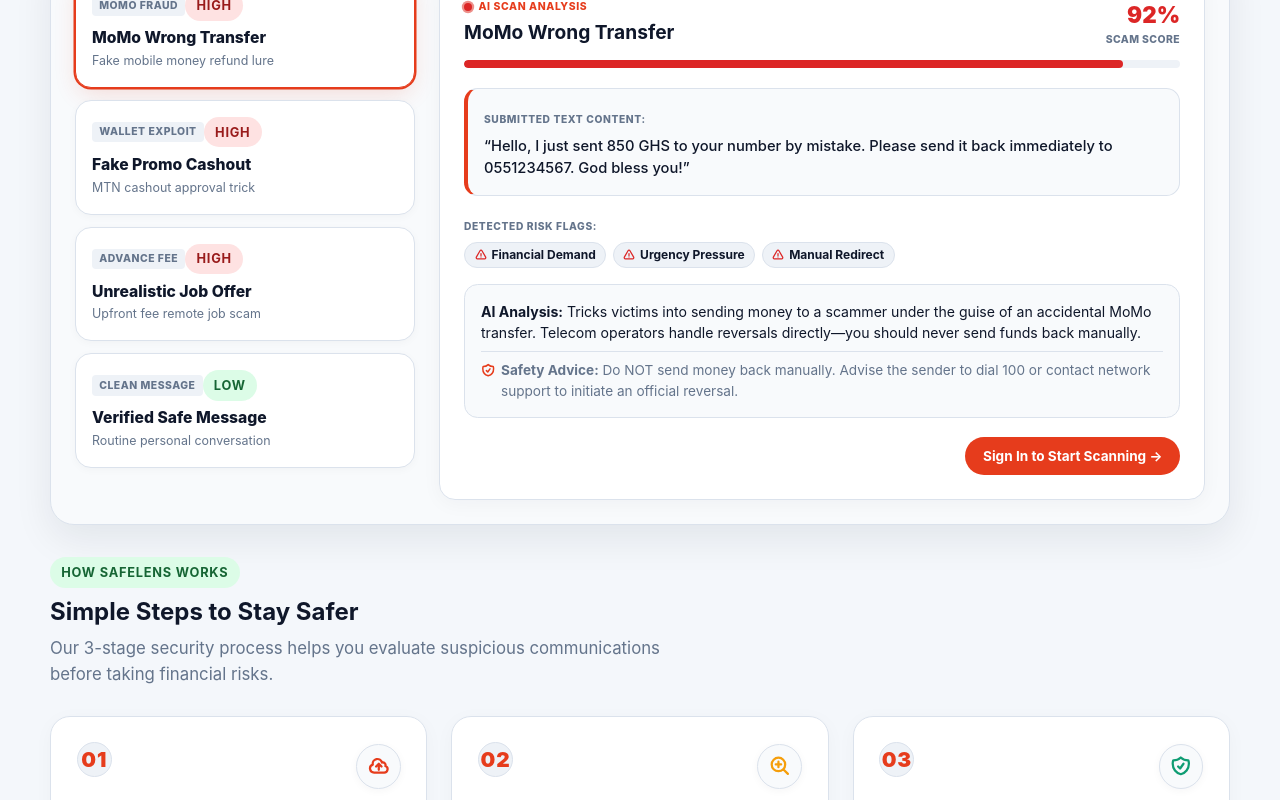
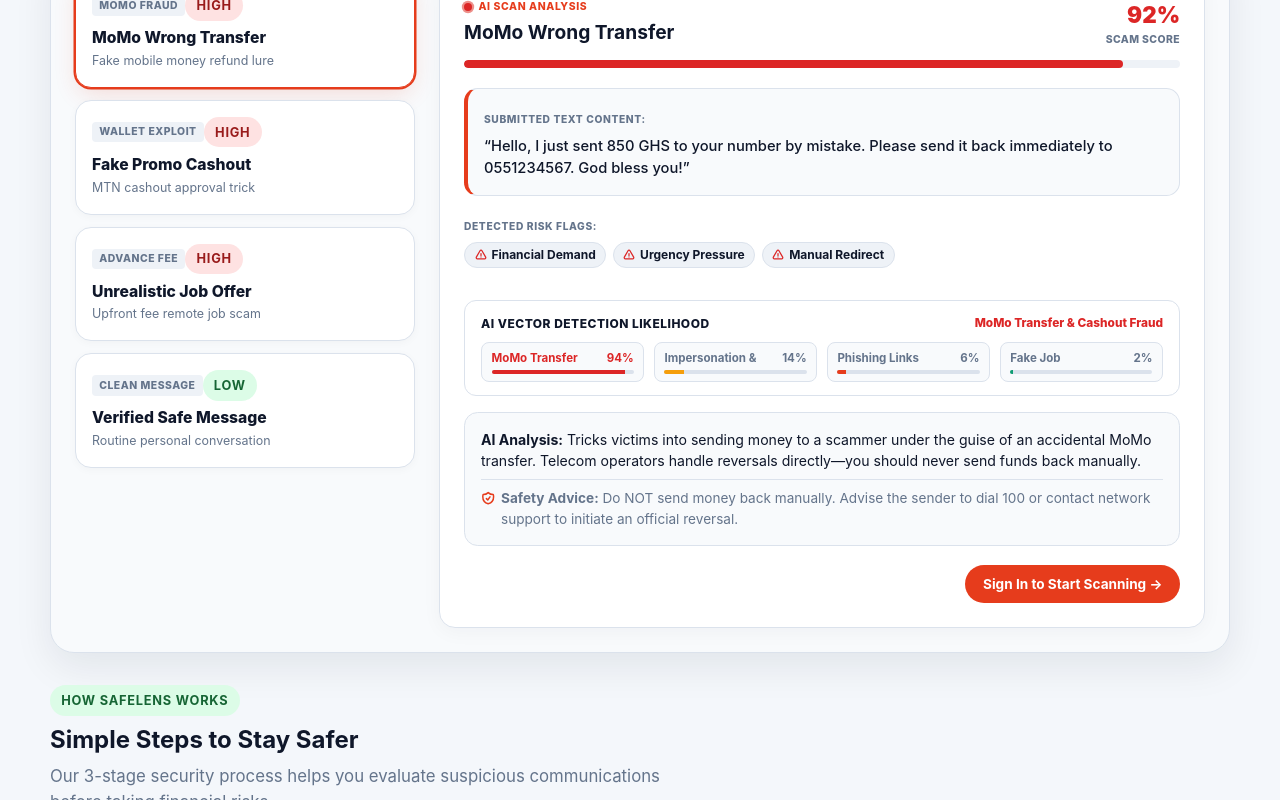
Before and after one commit to agudu50/SafeLens, a React (Vite) app in the folder client/: page / in a window 1280 px wide. Shown: the part 845-1645 px from the top of the page. Built offline with nearby package versions, Linux system fonts and the light colour scheme.

Commit message:
enhanced the safetytip page

```diff
--- a/client/src/pages/Dashboard.jsx
+++ b/client/src/pages/Dashboard.jsx
@@ -245,9 +245,12 @@ export default function Dashboard({ user }) {
         <div style={{ display: 'grid', gridTemplateColumns: 'repeat(auto-fit, minmax(290px, 1fr))', gap: '1.4rem', marginBottom: '2rem' }} className="animate-slide-up delay-2">
           {/* FEATURE 2A: Scam Type Distribution Breakdown */}
           <div className="scanner-card" style={{ padding: '1.5rem', background: 'var(--surface-alt)', borderRadius: '20px', border: '1px solid var(--border)' }}>
-            <h3 style={{ fontSize: '1.15rem', fontWeight: 900, margin: '0 0 0.8rem 0', color: 'var(--text)' }}>
-              Top Threat Vectors in Ghana
+            <h3 style={{ fontSize: '1.15rem', fontWeight: 900, margin: '0 0 0.25rem 0', color: 'var(--text)' }}>
+              AI Detected Scam &amp; Threat Vectors in Ghana
             </h3>
+            <p style={{ fontSize: '0.78rem', color: 'var(--muted)', margin: '0 0 0.9rem 0', lineHeight: 1.4 }}>
+              AI breakdown of detected scam types from analyzed links, emails, SMS messages, and screenshot uploads:
+            </p>
             <div style={{ display: 'flex', flexDirection: 'column', gap: '0.9rem' }}>
               {threatVectors.map((vec) => (
                 <div key={vec.name}>
--- a/client/src/pages/Home.jsx
+++ b/client/src/pages/Home.jsx
@@ -45,6 +45,13 @@ const presets = [
     category: 'MoMo Fraud',
     riskLevel: 'high',
     riskScore: 92,
+    threatCategory: 'MoMo Transfer & Cashout Fraud',
+    vectorBreakdown: [
+      { name: 'MoMo Transfer & Cashout Fraud', percentage: 94, match: true, color: 'var(--danger)' },
+      { name: 'Impersonation & Advance Fee Scams', percentage: 14, match: false, color: 'var(--warning)' },
+      { name: 'Phishing Links & Spoofed Websites', percentage: 6, match: false, color: 'var(--primary)' },
+      { name: 'Fake Job & Recruitment Lures', percentage: 2, match: false, color: 'var(--success)' },
+    ],
     content: 'Hello, I just sent 850 GHS to your number by mistake. Please send it back immediately to 0551234567. God bless you!',
     threatTags: ['Financial Demand', 'Urgency Pressure', 'Manual Redirect'],
     explanation: 'Tricks victims into sending money to a scammer under the guise of an accidental MoMo transfer. Telecom operators handle reversals directly—you should never send funds back manually.',
@@ -57,6 +64,13 @@ const presets = [
     category: 'Wallet Exploit',
     riskLevel: 'high',
     riskScore: 97,
+    threatCategory: 'MoMo Transfer & Cashout Fraud',
+    vectorBreakdown: [
+      { name: 'MoMo Transfer & Cashout Fraud', percentage: 97, match: true, color: 'var(--danger)' },
+      { name: 'Phishing Links & Spoofed Websites', percentage: 28, match: false, color: 'var(--warning)' },
+      { name: 'Impersonation & Advance Fee Scams', percentage: 12, match: false, color: 'var(--primary)' },
+      { name: 'Fake Job & Recruitment Lures', percentage: 2, match: false, color: 'var(--success)' },
+    ],
     content: 'MTN Customer Care: You won 5,000 GHS in promo! Dial *170# -> option 6 -> option 5 to approve your cashout approval request immediately.',
     threatTags: ['Wallet Authorization', 'Operator Spoofing', 'PIN Prompt'],
     explanation: 'Exploits the MoMo Cash Out feature to drain your wallet. Telecom providers never require customers to approve cashout prompts to receive prize money.',
@@ -69,6 +83,13 @@ const presets = [
     category: 'Advance Fee',
     riskLevel: 'high',
     riskScore: 89,
+    threatCategory: 'Fake Job & Recruitment Lures',
+    vectorBreakdown: [
+      { name: 'Fake Job & Recruitment Lures', percentage: 89, match: true, color: 'var(--danger)' },
+      { name: 'Impersonation & Advance Fee Scams', percentage: 18, match: false, color: 'var(--warning)' },
+      { name: 'MoMo Transfer & Cashout Fraud', percentage: 8, match: false, color: 'var(--primary)' },
+      { name: 'Phishing Links & Spoofed Websites', percentage: 2, match: false, color: 'var(--success)' },
+    ],
     content: 'WORK FROM HOME! Earn 500 GHS daily by liking videos. Pay only 50 GHS registration fee to join. WhatsApp us now on 0501234567.',
     threatTags: ['Upfront Registration Fee', 'Unrealistic Pay', 'Unverified Recruiter'],
     explanation: 'Classic advance-fee scam. Legitimate companies never charge job applicants registration, training, or onboarding fees.',
@@ -81,6 +102,13 @@ const presets = [
     category: 'Clean Message',
     riskLevel: 'low',
     riskScore: 12,
+    threatCategory: 'Clean Message',
+    vectorBreakdown: [
+      { name: 'MoMo Transfer & Cashout Fraud', percentage: 2, match: false, color: 'var(--success)' },
+      { name: 'Fake Job & Recruitment Lures', percentage: 1, match: false, color: 'var(--success)' },
+      { name: 'Phishing Links & Spoofed Websites', percentage: 1, match: false, color: 'var(--success)' },
+      { name: 'Impersonation & Advance Fee Scams', percentage: 1, match: false, color: 'var(--success)' },
+    ],
     content: 'Hey Ama, are we still meeting at the Accra Mall food court by 4:00 PM today? Let me know so I can order lunch.',
     threatTags: ['Personal Context', 'Zero Financial Directives', 'No Unknown Links'],
     explanation: 'Conversational message with zero threat indicators, financial demands, or suspicious URLs.',
@@ -392,6 +420,33 @@ export default function Home({ user }) {
               </div>
             </div>
 
+            {/* AI Vector Likelihood Breakdown */}
+            {selectedPreset.vectorBreakdown && (
+              <div style={{ background: 'var(--surface)', padding: '0.85rem 1rem', borderRadius: '12px', border: '1px solid var(--border)', margin: '1rem 0' }}>
+                <div style={{ display: 'flex', justifyContent: 'space-between', alignItems: 'center', marginBottom: '0.6rem' }}>
+                  <span style={{ fontSize: '0.75rem', fontWeight: 800, color: 'var(--text-muted)', textTransform: 'uppercase', letterSpacing: '0.04em' }}>
+                    AI VECTOR DETECTION LIKELIHOOD
+                  </span>
+                  <span style={{ fontSize: '0.74rem', fontWeight: 800, color: 'var(--danger)' }}>
+                    {selectedPreset.threatCategory}
+                  </span>
+                </div>
+                <div style={{ display: 'grid', gridTemplateColumns: 'repeat(auto-fit, minmax(130px, 1fr))', gap: '0.6rem' }}>
+                  {selectedPreset.vectorBreakdown.map((v) => (
+                    <div key={v.name} style={{ fontSize: '0.72rem', background: 'var(--surface-alt)', padding: '0.4rem 0.6rem', borderRadius: '8px', border: '1px solid var(--border)' }}>
+                      <div style={{ display: 'flex', justifyContent: 'space-between', fontWeight: 700, marginBottom: '0.2rem', color: v.match ? 'var(--danger)' : 'var(--muted)' }}>
+                        <span style={{ overflow: 'hidden', textOverflow: 'ellipsis', whiteSpace: 'nowrap' }}>{v.name.split(' ')[0]} {v.name.split(' ')[1]}</span>
+                        <span>{v.percentage}%</span>
+                      </div>
+                      <div style={{ width: '100%', height: '4px', background: 'var(--border)', borderRadius: '999px', overflow: 'hidden' }}>
+                        <div style={{ width: `${v.percentage}%`, height: '100%', background: v.match ? 'var(--danger)' : v.color || 'var(--primary)' }} />
+                      </div>
+                    </div>
+                  ))}
+                </div>
+              </div>
+            )}
+
             {/* Analysis & Advice */}
             <div className="sandbox-analysis-box">
               <p style={{ margin: '0 0 0.5rem 0', fontSize: '0.88rem', lineHeight: '1.5' }}>
--- a/client/src/pages/Results.jsx
+++ b/client/src/pages/Results.jsx
@@ -148,7 +148,7 @@ export default function Results() {
           <div className="info-card animate-fade-in" style={{ marginTop: '1.5rem', border: '1px solid var(--border)', background: 'var(--surface-alt)', padding: '1.4rem', borderRadius: '16px' }}>
             <div style={{ display: 'flex', justifyContent: 'space-between', alignItems: 'center', flexWrap: 'wrap', gap: '0.5rem', marginBottom: '0.8rem' }}>
               <h3 style={{ margin: 0, fontSize: '1.1rem', color: 'var(--text)', fontWeight: 900 }}>
-                Matched Threat Vector Category
+                AI Detected Threat &amp; Vector Breakdown
               </h3>
               <span style={{ fontSize: '0.78rem', fontWeight: 800, color: 'var(--danger)', background: 'rgba(239, 68, 68, 0.12)', padding: '0.2rem 0.65rem', borderRadius: '999px', border: '1px solid rgba(239, 68, 68, 0.25)' }}>
                 {result.threatCategory || 'MoMo Transfer & Cashout Fraud'}
@@ -156,7 +156,7 @@ export default function Results() {
             </div>
 
             <p style={{ fontSize: '0.84rem', color: 'var(--muted)', margin: '0 0 1rem 0', lineHeight: 1.45 }}>
-              SafeLens AI mapped this scanned input against top threat vectors reported in Ghana:
+              SafeLens AI evaluated your submitted {result.type || 'content'} (link, email, SMS text, or screenshot) to show the percentage likelihood of whether it was MoMo fraud, fake job lure, phishing/spoofed website, or impersonation scam:
             </p>
 
             <div style={{ display: 'flex', flexDirection: 'column', gap: '0.8rem' }}>
--- a/client/src/services/scannerService.js
+++ b/client/src/services/scannerService.js
@@ -8,6 +8,13 @@ const defaultHistory = [
     redFlags: ['Requests an upfront payment', 'Creates urgency', 'Promises unrealistic financial rewards', 'Sender identity cannot be verified'],
     explanation: 'The message asks the recipient to make a payment before receiving employment benefits. This is a common pattern in job-related scams in Ghana.',
     recommendation: 'Do not send money or personal information. Verify the organization through its official website or contact information.',
+    threatCategory: 'Fake Job & Recruitment Lures',
+    vectorBreakdown: [
+      { name: 'Fake Job & Recruitment Lures', percentage: 89, match: true, color: 'var(--danger)' },
+      { name: 'Impersonation & Advance Fee Scams', percentage: 18, match: false, color: 'var(--warning)' },
+      { name: 'MoMo Transfer & Cashout Fraud', percentage: 8, match: false, color: 'var(--primary)' },
+      { name: 'Phishing Links & Spoofed Websites', percentage: 2, match: false, color: 'var(--success)' },
+    ],
     originalContent: 'Congratulations! You have been selected for a remote job offer with guaranteed earnings. Send 50 GHS registration fee to proceed.',
     submittedAt: '2 hours ago',
   },
@@ -20,6 +27,13 @@ const defaultHistory = [
     redFlags: ['Uses pressure tactics', 'Asks for personal details', 'Suggests immediate action'],
     explanation: 'The message uses urgency to push quick decisions, which is a common tactic in scam communication.',
     recommendation: 'Pause before responding and confirm the request through a trusted official channel.',
+    threatCategory: 'Impersonation & Advance Fee Scams',
+    vectorBreakdown: [
+      { name: 'Impersonation & Advance Fee Scams', percentage: 82, match: true, color: 'var(--danger)' },
+      { name: 'MoMo Transfer & Cashout Fraud', percentage: 22, match: false, color: 'var(--warning)' },
+      { name: 'Phishing Links & Spoofed Websites', percentage: 10, match: false, color: 'var(--primary)' },
+      { name: 'Fake Job & Recruitment Lures', percentage: 4, match: false, color: 'var(--success)' },
+    ],
     originalContent: 'Your account has been flagged. Click immediately to secure your profile.',
     submittedAt: 'Yesterday',
   },
@@ -32,6 +46,13 @@ const defaultHistory = [
     redFlags: ['Uses insecure HTTP protocol', 'Domain spoofing attempt', 'Asks for MoMo PIN entry'],
     explanation: 'The link utilizes a domain containing spelling variations (e.g., mtn-gh-promo.xyz) intended to look like a legitimate site to steal customer credentials.',
     recommendation: 'Do not open the link or log in. Avoid entering Mobile Money PINs or credit card information on non-official websites.',
+    threatCategory: 'Phishing Links & Spoofed Websites',
+    vectorBreakdown: [
+      { name: 'Phishing Links & Spoofed Websites', percentage: 94, match: true, color: 'var(--danger)' },
+      { name: 'MoMo Transfer & Cashout Fraud', percentage: 14, match: false, color: 'var(--warning)' },
+      { name: 'Fake Job & Recruitment Lures', percentage: 8, match: false, color: 'var(--primary)' },
+      { name: 'Impersonation & Advance Fee Scams', percentage: 4, match: false, color: 'var(--success)' },
+    ],
     originalContent: 'http://mtn-gh-promo.xyz/claim-cashout',
     submittedAt: '3 days ago',
   }
```
